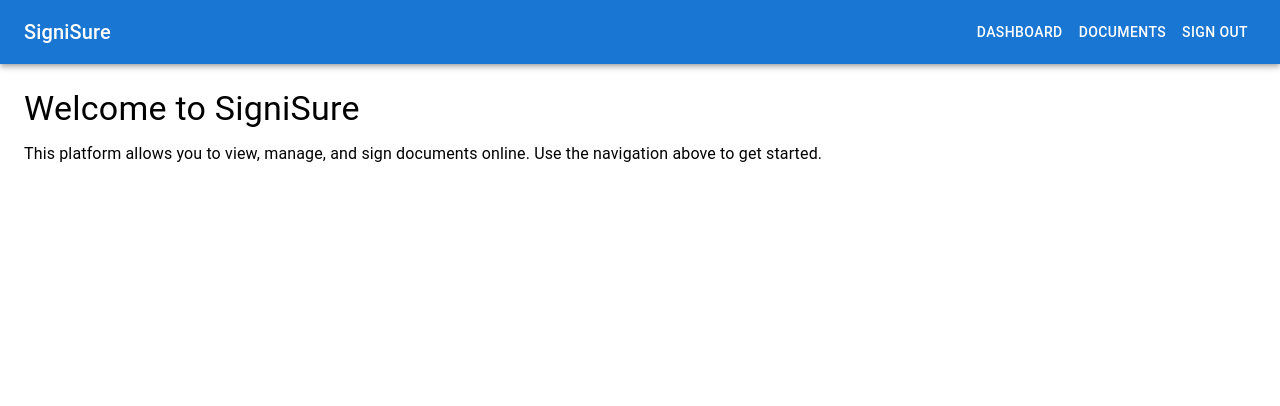
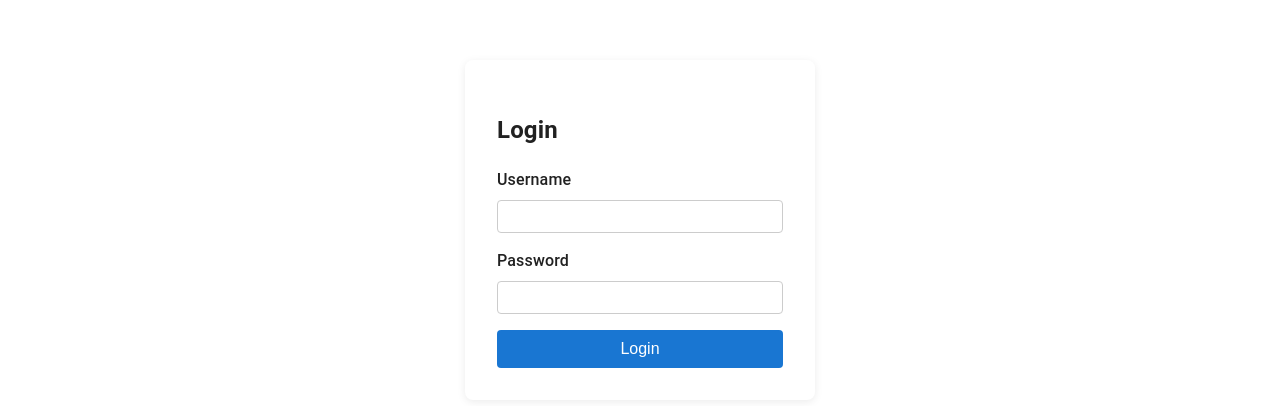
Before and after one commit to arunoday-c/SigniSure-fe, a React (Create React App) app: page /login in a window 1280 px wide. Shown: the top 406 px of the page. Built offline with nearby package versions, Linux system fonts and the light colour scheme.

Commit message:
project setup

```diff
--- a/src/App.js
+++ b/src/App.js
@@ -1,40 +1,15 @@
 import React from "react"
-import "./App.css"
-// Import minimal Material UI components (Button, AppBar, Toolbar)
-import AppBar from "@mui/material/AppBar"
-import Toolbar from "@mui/material/Toolbar"
-import Button from "@mui/material/Button"
-import Typography from "@mui/material/Typography"
+import Router from "./router"
+import { ThemeProvider } from "@mui/material/styles"
+import CssBaseline from "@mui/material/CssBaseline"
+import primaryTheme from "./themes/primary"
 
-// Main App component for SigniSure
 function App() {
   return (
-    <>
-      {/* Top navigation bar using Material UI */}
-      <AppBar position="static">
-        <Toolbar>
-          <Typography variant="h6" style={{ flexGrow: 1 }}>
-            SigniSure
-          </Typography>
-          {/* Example navigation buttons */}
-          <Button color="inherit">Dashboard</Button>
-          <Button color="inherit">Documents</Button>
-          <Button color="inherit">Sign Out</Button>
-        </Toolbar>
-      </AppBar>
-
-      {/* Main content area */}
-      <main style={{ padding: 24 }}>
-        {/* High-level description: This is where document list, viewer, and signing UI will go */}
-        <Typography variant="h4" gutterBottom>
-          Welcome to SigniSure
-        </Typography>
-        <Typography variant="body1">
-          This platform allows you to view, manage, and sign documents online. Use the navigation above to get started.
-        </Typography>
-        {/* TODO: Add document list, viewer, and signing components here */}
-      </main>
-    </>
+    <ThemeProvider theme={primaryTheme}>
+      <CssBaseline />
+      <Router />
+    </ThemeProvider>
   )
 }
 
--- /dev/null
+++ b/src/pages/DocumentView.css
@@ -0,0 +1,8 @@
+.document-view-container {
+  padding: 32px;
+  background: #f9f9f9;
+  border-radius: 8px;
+  max-width: 600px;
+  margin: 40px auto;
+  box-shadow: 0 2px 8px rgba(0, 0, 0, 0.08);
+}
--- a/src/pages/DocumentView.js
+++ b/src/pages/DocumentView.js
@@ -0,0 +1,27 @@
+import React from "react"
+import { useLocation } from "react-router-dom"
+import "./DocumentView.css"
+
+function useQuery() {
+  return new URLSearchParams(useLocation().search)
+}
+
+function DocumentView() {
+  const query = useQuery()
+  const fileId = query.get("id")
+
+  return (
+    <div className="document-view-container">
+      <h2>Document Viewer</h2>
+      {fileId ? (
+        <p>
+          Viewing document with ID: <strong>{fileId}</strong>
+        </p>
+      ) : (
+        <p>No document ID provided in query params.</p>
+      )}
+    </div>
+  )
+}
+
+export default DocumentView
--- /dev/null
+++ b/src/pages/Home.css
@@ -0,0 +1,7 @@
+.main-content {
+  padding: 24px;
+}
+
+.grow {
+  flex-grow: 1;
+}
--- a/src/pages/Home.js
+++ b/src/pages/Home.js
@@ -0,0 +1,49 @@
+import React, { useState } from "react"
+import "../App.css"
+import "./Home.css"
+import AppBar from "@mui/material/AppBar"
+import Toolbar from "@mui/material/Toolbar"
+import Button from "@mui/material/Button"
+import Typography from "@mui/material/Typography"
+
+function Home() {
+  const [theme, setTheme] = useState("primary")
+
+  const handleThemeSwitch = async () => {
+    if (theme === "primary") {
+      setTheme("secondary")
+      // TODO: Dynamically import secondary theme and apply
+    } else {
+      setTheme("primary")
+      // TODO: Dynamically import primary theme and apply
+    }
+  }
+
+  return (
+    <>
+      <AppBar position="static">
+        <Toolbar>
+          <Typography variant="h6" className="grow">
+            SigniSure
+          </Typography>
+          <Button color="inherit">Dashboard</Button>
+          <Button color="inherit">Documents</Button>
+          <Button color="inherit">Sign Out</Button>
+        </Toolbar>
+      </AppBar>
+      <main className="main-content">
+        <Typography variant="h4" gutterBottom>
+          Welcome to SigniSure
+        </Typography>
+        <Typography variant="body1">
+          This platform allows you to view, manage, and sign documents online. Use the navigation above to get started.
+        </Typography>
+        <Button variant="contained" color="primary" onClick={handleThemeSwitch}>
+          Switch Theme
+        </Button>
+      </main>
+    </>
+  )
+}
+
+export default Home
--- /dev/null
+++ b/src/pages/Login.css
@@ -0,0 +1,40 @@
+.login-container {
+  max-width: 350px;
+  margin: 60px auto;
+  padding: 32px;
+  background: #fff;
+  border-radius: 8px;
+  box-shadow: 0 2px 8px rgba(0, 0, 0, 0.08);
+}
+
+.login-form {
+  display: flex;
+  flex-direction: column;
+}
+
+.login-form label {
+  margin-bottom: 8px;
+  font-weight: 500;
+}
+
+.login-form input {
+  margin-bottom: 16px;
+  padding: 8px;
+  border: 1px solid #ccc;
+  border-radius: 4px;
+}
+
+.login-form button {
+  padding: 10px;
+  background: #1976d2;
+  color: #fff;
+  border: none;
+  border-radius: 4px;
+  font-size: 16px;
+  cursor: pointer;
+  transition: background 0.2s;
+}
+
+.login-form button:hover {
+  background: #115293;
+}
--- a/src/pages/Login.js
+++ b/src/pages/Login.js
@@ -0,0 +1,19 @@
+import React from "react"
+import "./Login.css"
+
+function Login() {
+  return (
+    <div className="login-container">
+      <h2>Login</h2>
+      <form className="login-form">
+        <label htmlFor="username">Username</label>
+        <input type="text" id="username" name="username" required />
+        <label htmlFor="password">Password</label>
+        <input type="password" id="password" name="password" required />
+        <button type="submit">Login</button>
+      </form>
+    </div>
+  )
+}
+
+export default Login
--- a/src/router.js
+++ b/src/router.js
@@ -0,0 +1,19 @@
+import React from "react"
+import { BrowserRouter as Router, Routes, Route } from "react-router-dom"
+import Login from "./pages/Login"
+import Home from "./pages/Home"
+import DocumentView from "./pages/DocumentView"
+
+function AppRouter() {
+  return (
+    <Router>
+      <Routes>
+        <Route path="/login" element={<Login />} />
+        <Route path="/" element={<Home />} />
+        <Route path="/document" element={<DocumentView />} />
+      </Routes>
+    </Router>
+  )
+}
+
+export default AppRouter
--- a/src/themes/primary.js
+++ b/src/themes/primary.js
@@ -0,0 +1,14 @@
+import { createTheme } from "@mui/material/styles"
+
+const primaryTheme = createTheme({
+  palette: {
+    primary: {
+      main: "#1976d2",
+    },
+    secondary: {
+      main: "#dc004e",
+    },
+  },
+})
+
+export default primaryTheme
```
